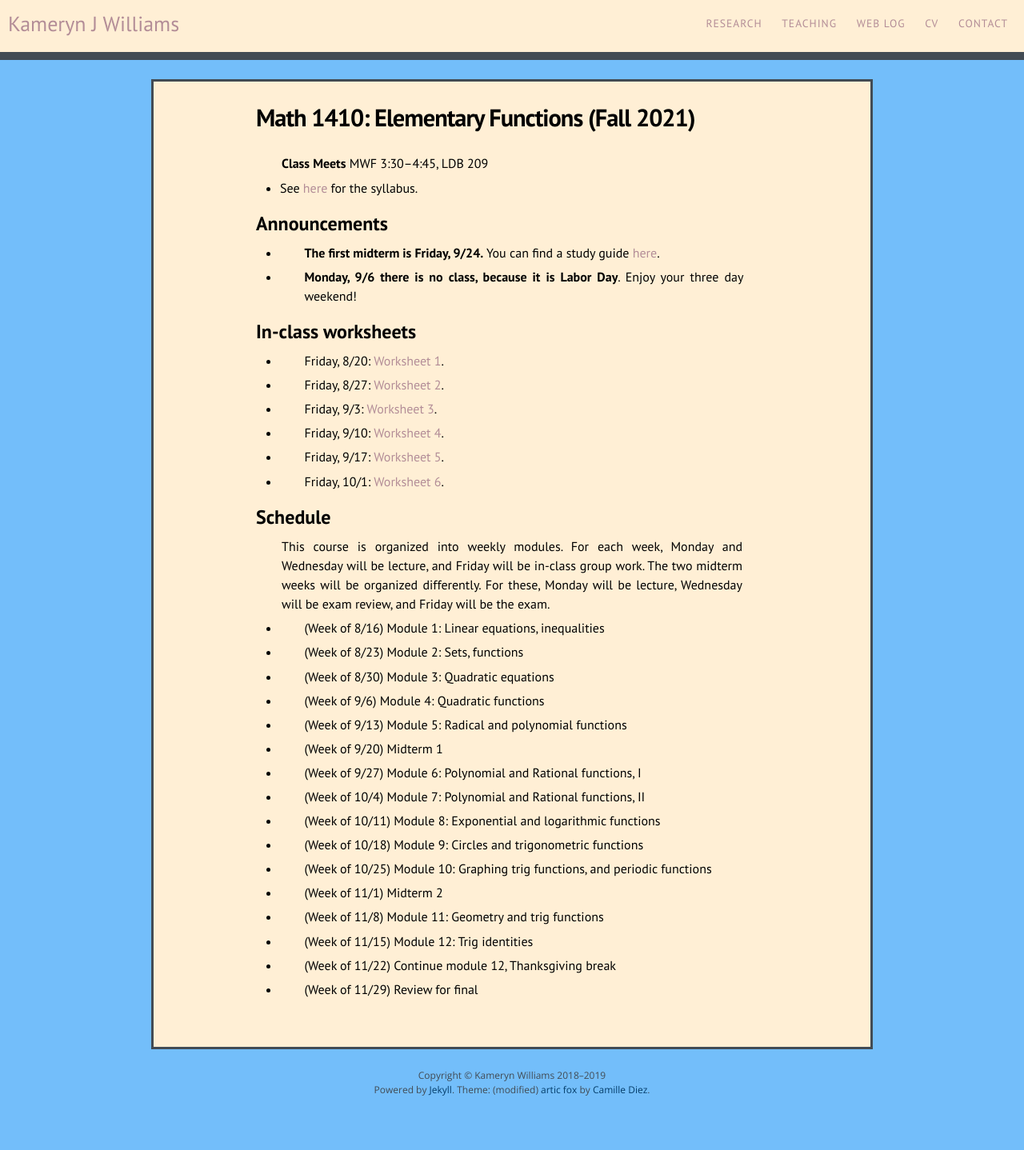
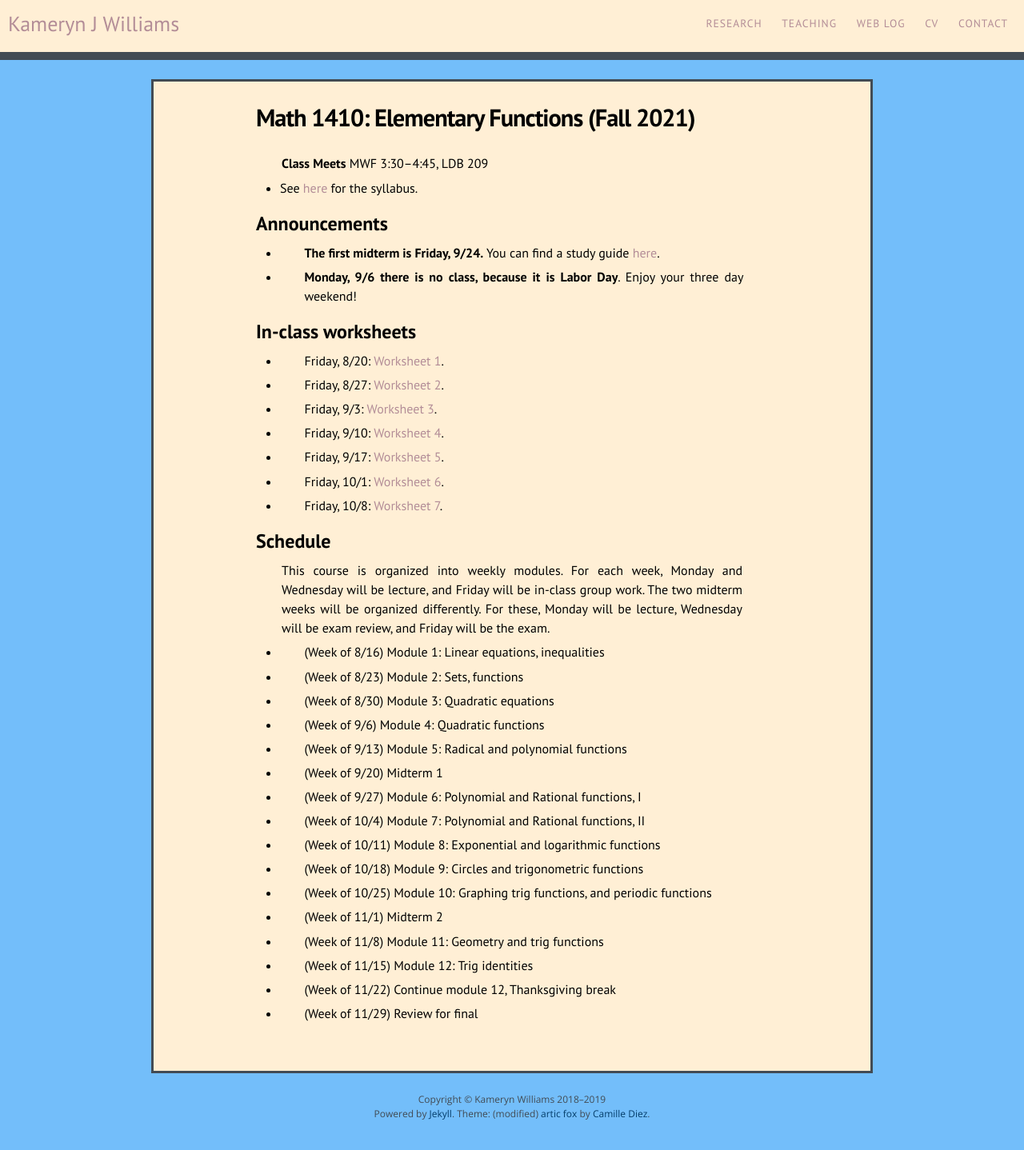
Before and after one commit to kamerynjw/kamerynjw.github.io, a Jekyll site: the page built from teaching/2021/math1410.md, in a window 1280 px wide. Shown: the whole page at 80% size. Built offline with Jekyll 4.4.1, drawn with Linux system fonts in a browser that asks for light colours; nearby versions of some CDN libraries; before the commit the page ends 1408 px from its top, so only the background shows below that.

Commit message:
new worksheet lolo

```diff
--- a/teaching/2021/math1410.md
+++ b/teaching/2021/math1410.md
@@ -32,6 +32,8 @@ In-class worksheets
 * Friday, 9/17: [Worksheet 5]({{ page.url }}w5.pdf).
 
 * Friday, 10/1: [Worksheet 6]({{ page.url }}w6.pdf).
+
+* Friday, 10/8: [Worksheet 7]({{ page.url }}w7.pdf).
 
 
 
```
Also changed, not shown: 1 other file.
